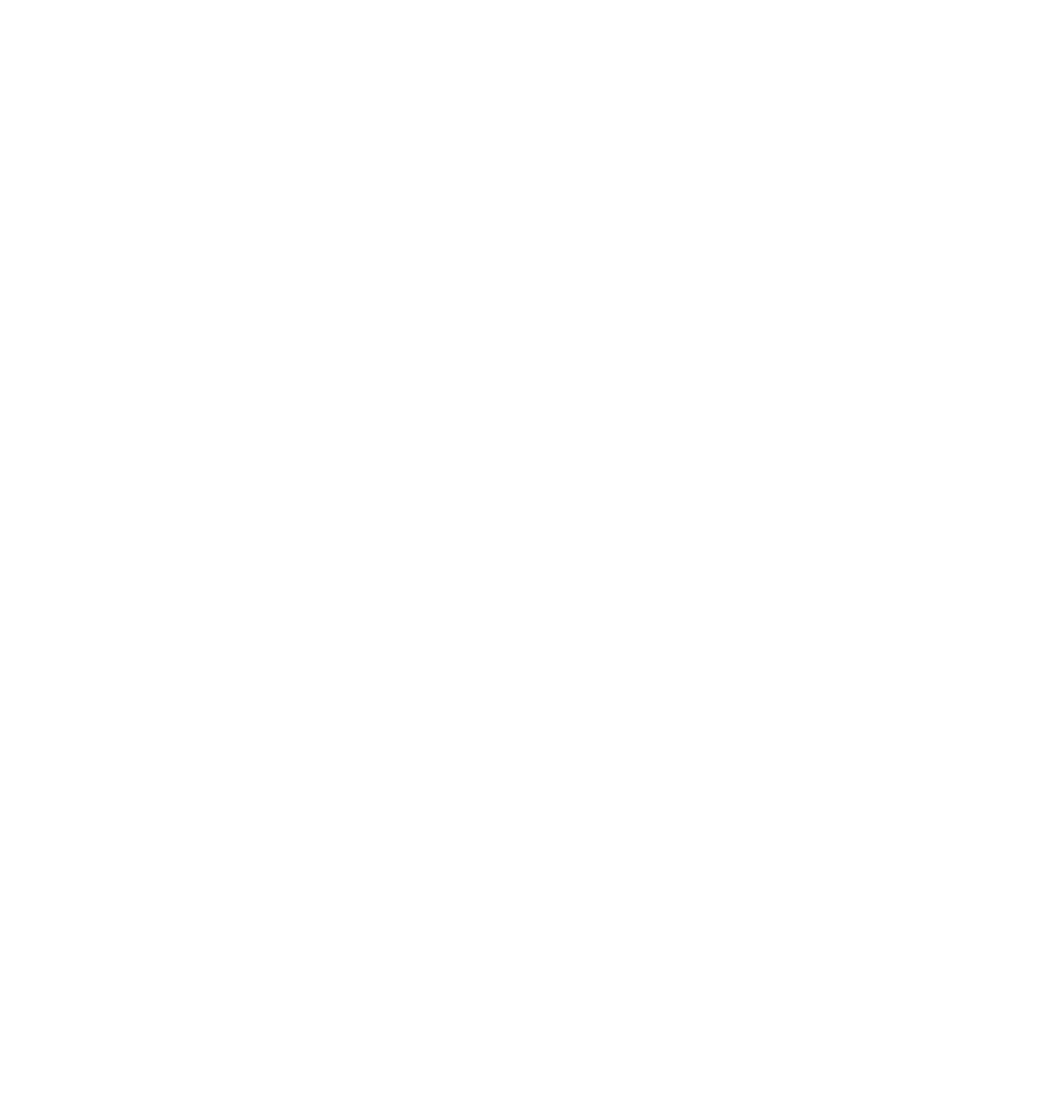
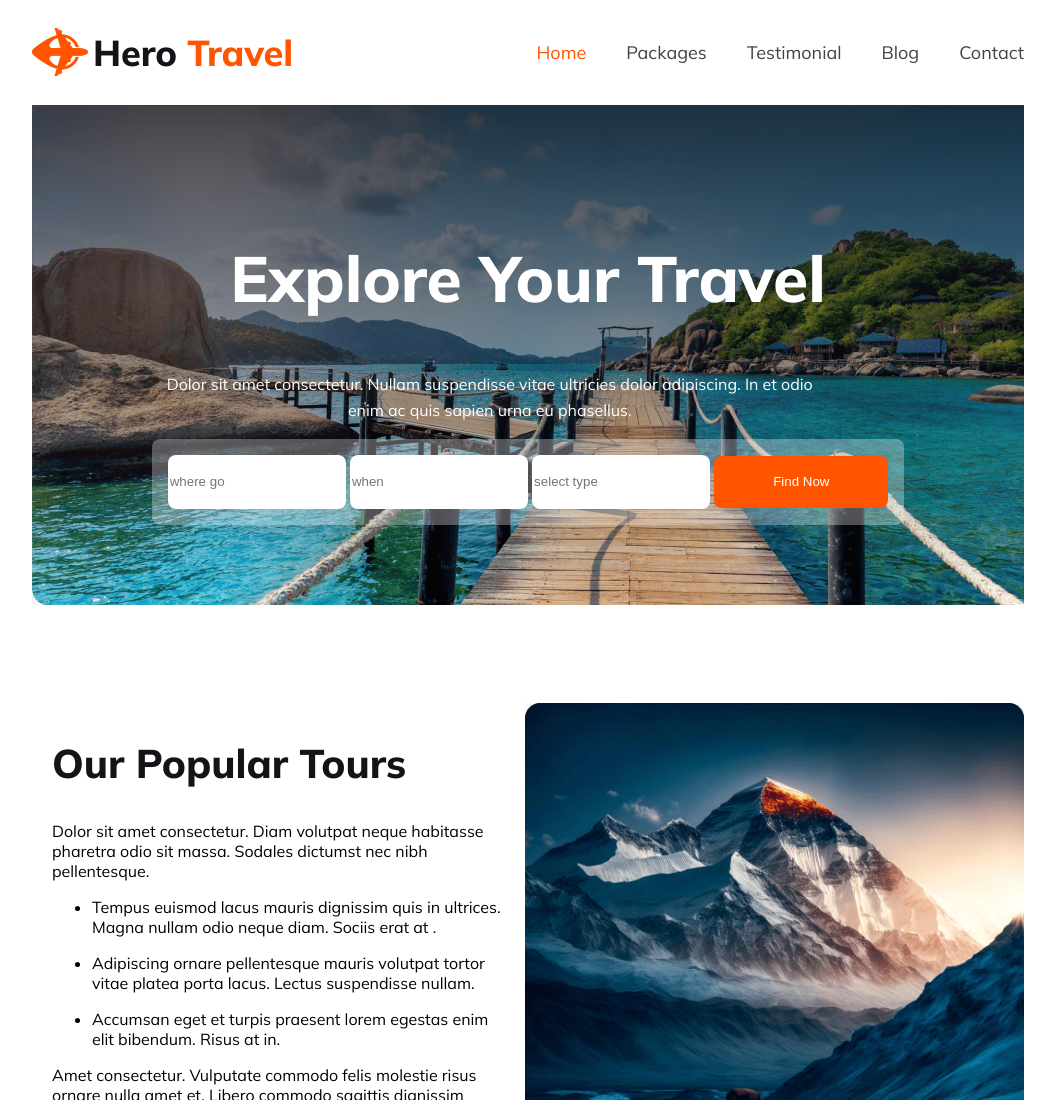
Before and after one commit to Clement-Lotus-Mollick/Assignment-2-travel-web, a plain HTML site: page index.html in a window 1280 px wide. Shown: the top 1100 px of the page, without its empty margins (112-1167 px from the left). Before the commit the page ends 800 px from the top, so only its background shows below. Drawn offline with Linux system fonts and the light colour scheme.

Commit message:
60 percent done

```diff
--- a/index.html
+++ b/index.html
@@ -3,9 +3,98 @@
 <head>
     <meta charset="UTF-8">
     <meta name="viewport" content="width=device-width, initial-scale=1.0">
-    <title>Document</title>
+    <title>Travel Web</title>
+    <link rel="stylesheet" href="style.css">
+    <link rel="stylesheet" href="media.css">
+    <!-- google font start  -->
+    <link rel="preconnect" href="https://fonts.googleapis.com">
+<link rel="preconnect" href="https://fonts.gstatic.com" crossorigin>
+<link href="https://fonts.googleapis.com/css2?family=Mulish:ital,wght@0,200..1000;1,200..1000&display=swap" rel="stylesheet">
+    <!-- google font end -->
 </head>
 <body>
+    <div id="div_nav_cnt">
+    <nav id="nav">
+        <div id="nav-heading">
+            <img src="Images/Group 40071 (2).png" alt="">
+            <h1>Hero <span class="h1_spn">Travel</span></h1>
+        </div>
+        <div id="nav_menu">
+            <ul>
+                <li id="hm_clr">Home</li>
+                <li>Packages</li>
+                <li>Testimonial</li>
+                <li>Blog</li>
+                <li>Contact</li>
+            </ul>
+        </div>
+    </nav>
+</div>
 
+    <main id="main">
+        <section id="cont_hero">
+        <div id="hero_sec_cont">
+           <div id="hero_div_heading">
+            <h1 id="explore">Explore Your Travel</h1>
+            <p id="explore_p">Dolor sit amet consectetur. Nullam suspendisse vitae ultricies dolor adipiscing. In et odio enim ac quis sapien urna eu phasellus.</p>
+
+            <div id="frm_div">
+                <form action="" id="frm">
+                    <input type="text" name="" id="" class="frm_bg" placeholder="where go">
+                    <input type="text" name="" id="" class="frm_bg" placeholder="when">
+                    <input type="text" name="" id="" class="frm_bg" placeholder="select type">
+                    <button id="hero_btn">Find Now</button>
+
+                </form>
+            </div>
+
+        </div>
+    </section>
+
+    <!-- our popular section stt  -->
+    <section id="pop_section">
+        <div id="pop_div">
+        <div id="popular_txt">
+            <h1 class="opt">Our Popular Tours</h1>
+            <p class="ul_p">Dolor sit amet consectetur. Diam volutpat neque habitasse pharetra odio sit massa. Sodales dictumst nec nibh pellentesque.</p>
+            <ul>
+                <li><p class="ul_p">Tempus euismod lacus mauris dignissim quis in ultrices. Magna nullam odio neque diam. Sociis erat at .</p></li>
+                <li><p class="ul_p">Adipiscing ornare pellentesque mauris volutpat tortor vitae platea porta lacus. Lectus suspendisse nullam.</p></li>
+                <li><p class="ul_p"> Accumsan eget et turpis praesent lorem egestas enim elit bibendum. Risus at in.</p></li>
+            </ul>
+            <p class="ul_p">Amet consectetur. Vulputate commodo felis molestie risus
+                ornare nulla amet et. Libero commodo sagittis dignissim adipiscing quis. Habitant adipiscing risus natoque aliquet. Id bibendum nunc senectus semper tincidunt. </p>
+                <button id="hero_btn">Read more</button>
+        </div>
+        <div id="popular_img">
+            <img class="img_rs" src="Images/Rectangle 4.png" alt="">
+        </div>
+    </div>
+    </section>
+    <!-- our popular section end -->
+
+    <!-- choose section stt -->
+    <section id="choose_cont">
+        <div>
+            <div id="flx_choose">
+                <div>
+                    <h1 id="cyd">Choose Your Destination</h1>
+                    <p id="dolor">Dolor sit amet consectetur. Diam volutpat neque habitasse pharetra odio sit massa. Sodales dictumst nec nibh pellentesque.</p>
+                </div>
+            </div>
+
+            <div id="img_flx">
+                <img class="fix_wimg" src="Images/maldives.png" alt="">
+                <div class="centered">Maldives</div>
+                <img class="fix_wimg" src="Images/indon.png" alt="">
+            </div>
+        </div>
+    </section>
+    <!-- choose section end try tommmorow   🤡🤡🤡🤡🤡🤡 -->
+    </main>
+
+    <footer>
+
+    </footer>
 </body>
 </html>
--- a/media.css
+++ b/media.css
@@ -0,0 +1,42 @@
+@media only screen and (max-width: 600px) {
+    #nav{
+        flex-direction: column;
+
+    }
+    #nav-heading{
+        width: 100%;
+        display: flex;
+        justify-content: center;
+    }
+
+    #nav_menu ul{
+        flex-direction: column;
+        gap: 10px;
+        text-align: center;
+    }
+    /* nav resp end  */
+
+    #cont_hero{
+        padding: 20px;
+    }
+    #explore{
+        font-size: 25px;
+    }
+    #explore_p{
+        padding: 6px;
+    }
+   .frm_bg{
+    margin: 6px;
+   }
+
+
+   #pop_div{
+  flex-direction: column;
+  }
+  #popular_img{
+    padding: 15px;
+  }
+
+
+
+}
--- a/style.css
+++ b/style.css
@@ -0,0 +1,210 @@
+body{
+    font-family: "Mulish", sans-serif;
+    margin: 0;
+    padding: 0;
+  }
+
+  /* hav style start  */
+  #nav-heading{
+    display: flex;
+    align-items: center;
+    gap: 5px;
+    width: 50%;
+  }
+  #nav-heading h1{
+    color: #131318;
+/* font-family: Mulish; */
+font-size: 36px;
+font-style: normal;
+font-weight: 800;
+line-height: normal;
+  }
+  #nav-heading .h1_spn{
+    color: #FF5400;
+  }
+
+  #nav_menu ul{
+    list-style: none;
+    width: 50%;
+    display: flex;
+    align-items: center;
+    /* justify-content: space-between; */
+    gap: 40px;
+  }
+
+ #nav_menu ul li{
+    color: var(--Dark-02, #424247);
+text-align: center;
+/* font-family: Mulish; */
+font-size: 18px;
+font-style: normal;
+font-weight: 400;
+line-height: normal;
+ }
+
+ #hm_clr{
+    color: #FF5400 !important;
+ }
+
+  #nav{
+    display: flex;
+    justify-content: space-between;
+    align-items: center;
+  }
+
+  #div_nav_cnt{
+    max-width: 992px;
+    margin: auto;
+  }
+  /* hav style end  */
+
+
+  /* hero style stt  */
+  #cont_hero{
+    max-width: 992px;
+    margin: auto;
+  }
+  #hero_sec_cont{
+    /* max-width: 1200px; */
+    /* margin: auto; */
+    background-image: linear-gradient(180deg, rgba(19, 19, 24, 0.80) 0%, rgba(19, 19, 24, 0.00) 100%), url('Images/Group\ 13\ \(1\)\ \(1\).png');
+    width: 100%;
+    background-repeat: no-repeat;
+    min-height: 500px;
+    display: flex;
+    align-items: center;
+    justify-content: center;
+    text-align: center;
+  }
+
+  #frm_div{
+    /* border: 3px solid red; */
+    border-radius: 8px;
+background: rgba(255, 255, 255, 0.30);
+padding: 16px;
+
+  }
+  .frm_bg{
+    border-radius: 8px;
+background: #FFF;
+width: 174px;
+height: 52px;
+flex-shrink: 0;
+border: none;
+  }
+
+  #hero_btn{
+    width: 174px;
+height: 52px;
+flex-shrink: 0;
+border-radius: 8px;
+background: #FF5400;
+color: white;
+border: none;
+  }
+  #explore{
+    color: #FFF;
+font-family: Mulish;
+font-size: 64px;
+font-style: normal;
+font-weight: 800;
+line-height: normal;
+  }
+  #explore_p{
+    color: #FFF;
+text-align: center;
+font-family: Mulish;
+font-size: 16px;
+font-style: normal;
+font-weight: 400;
+line-height: 26px; /* 162.5% */
+max-width: 676px;
+  }
+  /* hero style end */
+
+
+  /* our popular style stt  */
+  #pop_section{
+    max-width: 992px;
+    margin: 80px auto;
+  }
+  #pop_div{
+    display: flex;
+    justify-content: space-between;
+    align-items: center;
+  }
+  .opt{
+    color: #131318;
+/* text-align: center; */
+font-family: Mulish;
+font-size: 40px;
+font-style: normal;
+font-weight: 800;
+line-height: normal;
+  }
+.ul_p{
+    max-width: 450px;
+}
+#popular_txt{
+    padding: 20px;
+}
+.img_rs{
+    width: 100%;
+}
+  /* our popular style end */
+
+
+  #choose_cont{
+    max-width: 992px;
+    margin: auto;
+  }
+  #flx_choose{
+   text-align: center;
+  }
+  #img_flx{
+    display: flex;
+    justify-content: space-around;
+    align-items: center;
+    /* gap: 10px; */
+  }
+  .fix_wimg{
+    max-width: 465px;
+    background: linear-gradient(0deg, rgba(19, 19, 24, 0.20) 0%, rgba(19, 19, 24, 0.20) 100%), lightgray 50% / cover no-repeat;
+  }
+  #cyd{
+    color: #131318;
+text-align: center;
+font-family: Mulish;
+font-size: 40px;
+font-style: normal;
+font-weight: 800;
+line-height: normal;
+  }
+  #dolor{
+    color: rgba(19, 19, 24, 0.70);
+text-align: center;
+font-family: Mulish;
+font-size: 16px;
+font-style: normal;
+font-weight: 400;
+line-height: 26px; /* 162.5% */
+max-width: 643px;
+margin: auto;
+margin-bottom: 10px;
+  }
+
+  .centered {
+    position: relative;
+    /* top: 100%; */
+    right: 30%;
+    /* transform: translate(-50%, -50%); */
+    color: #FFF;
+text-align: center;
+font-family: Mulish;
+font-size: 28px;
+font-style: normal;
+font-weight: 800;
+line-height: normal;
+    border-radius: 16px;
+
+  }
```
Also changed, not shown: Images/Frame.png (added), Images/indon.png (renamed from Images/Rectangle 8.png), Images/maldives.png (renamed from Images/Rectangle 5.png).
